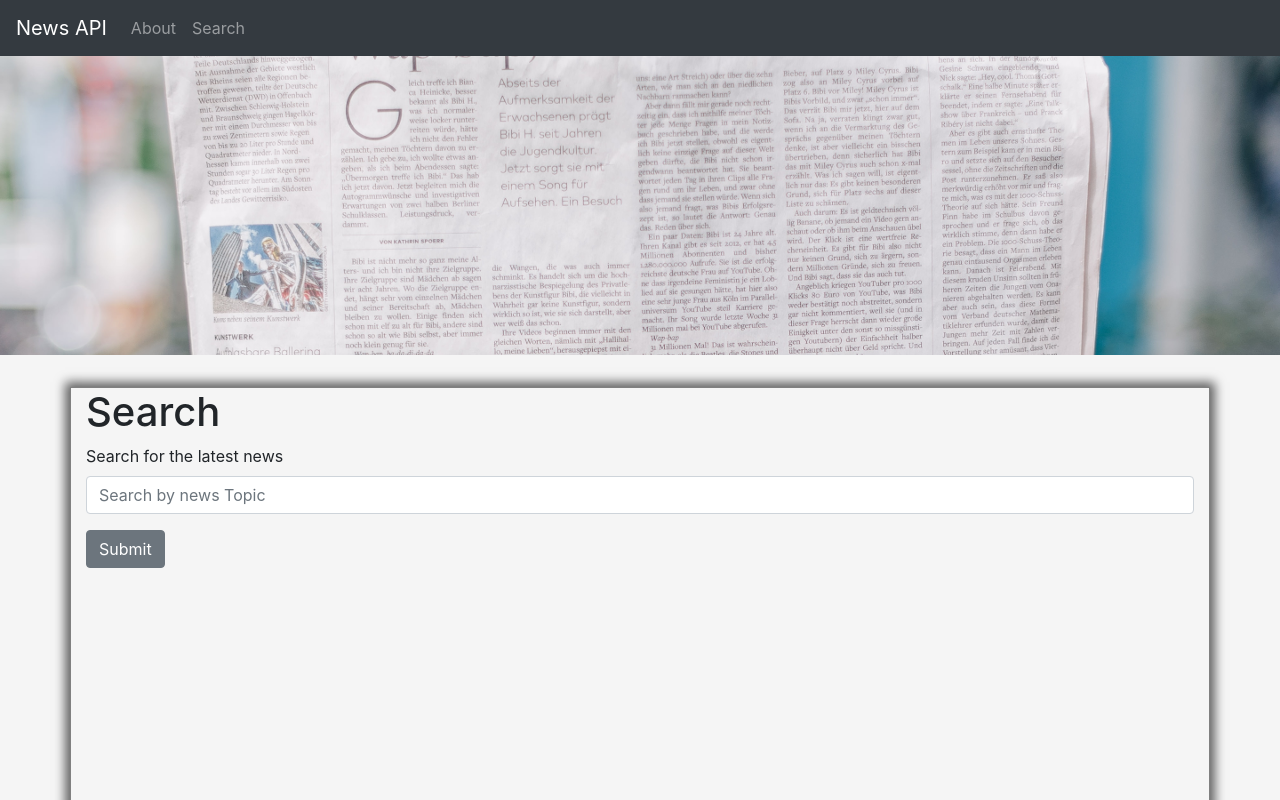
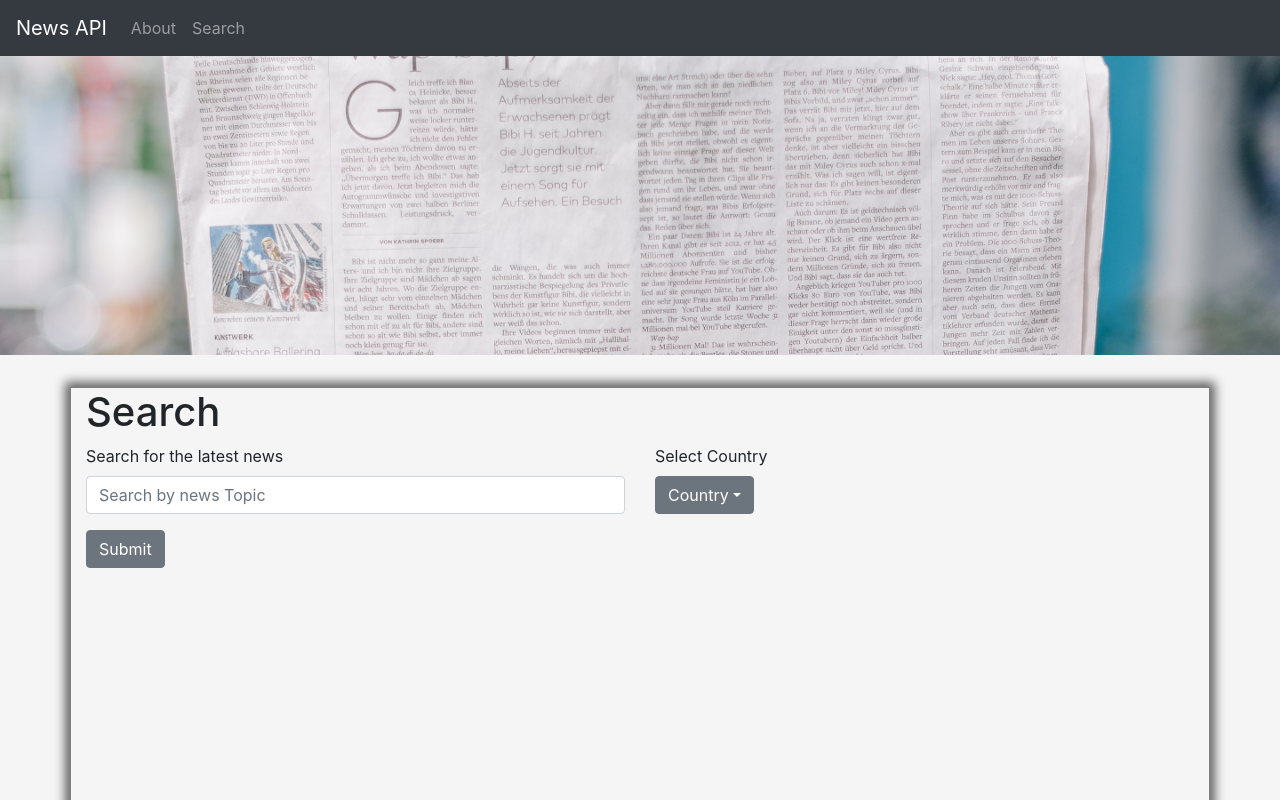
Before and after one commit to nevermindthelabel/news-api, a React (Create React App) app: page /search in a window 1280 px wide. Shown: the top 800 px of the page. Built offline with nearby package versions, Linux system fonts and the light colour scheme.

Commit message:
added dropdown with some countries to search from

```diff
--- a/src/Pages/Search.js
+++ b/src/Pages/Search.js
@@ -1,5 +1,5 @@
 import React, { useState } from 'react';
-import { Container, Row, Col } from 'reactstrap';
+import { Container, Row, Col, Dropdown, DropdownToggle, DropdownMenu, DropdownItem, Label } from 'reactstrap';
 import Form from '../components/Form';
 import API from '../util';
 import axios from 'axios';
@@ -9,17 +9,25 @@ import Image from '../images/banner.png';
 
 const Search = () => {
   const [searchTerm, setSearchTerm] = useState();
+  const [dropdownOpen, setDropdownOpen] = useState(false);
+  const [dropdownValue, setDropdownValue] = useState();
   const [articles, setArticles] = useState([]);
+
+  const toggle = () => setDropdownOpen(prevState => !prevState)
 
   const handleSubmit = e => {
     e.preventDefault();
     if (!searchTerm) return;
     setSearchTerm('');
-    axios.get(`https://newsapi.org/v2/top-headlines?country=us&category=${searchTerm}&apiKey=${API}`).then(data => setArticles(data.data.articles));
+    axios.get(`https://newsapi.org/v2/top-headlines?country=${dropdownValue}&category=${searchTerm}&apiKey=${API}`).then(data => setArticles(data.data.articles));
   }
 
   const handleChange = e => {
     setSearchTerm(e.target.value)
+  }
+
+  const handleDropdownClick = e => {
+    setDropdownValue(e.target.value)
   }
 
   return (
@@ -31,7 +39,34 @@ const Search = () => {
             <h1>Search</h1>
           </Col>
         </Row>
-        <Form handleSubmit={handleSubmit} handleChange={handleChange} />
+        <Row>
+          <Col md="6">
+            <Form handleSubmit={handleSubmit} handleChange={handleChange} />
+          </Col>
+          <Col md="6">
+            <Label>Select Country</Label>
+            <Dropdown isOpen={dropdownOpen} toggle={toggle}>
+              <DropdownToggle caret >
+                Country
+        </DropdownToggle>
+              <DropdownMenu>
+                <DropdownItem onClick={handleDropdownClick} value={'ae'}>United Arab Emirates</DropdownItem>
+                <DropdownItem onClick={handleDropdownClick} value={'au'}>Australia</DropdownItem>
+                <DropdownItem onClick={handleDropdownClick} value={'ca'}>Canada</DropdownItem>
+                <DropdownItem onClick={handleDropdownClick} value={'cn'}>China</DropdownItem>
+                <DropdownItem onClick={handleDropdownClick} value={'de'}>Germany</DropdownItem>
+                <DropdownItem onClick={handleDropdownClick} value={'fr'}>France</DropdownItem>
+                <DropdownItem onClick={handleDropdownClick} value={'gb'}>Great Britain</DropdownItem>
+                <DropdownItem onClick={handleDropdownClick} value={'hk'}>Hong Kong</DropdownItem>
+                <DropdownItem onClick={handleDropdownClick} value={'in'}>India</DropdownItem>
+                <DropdownItem onClick={handleDropdownClick} value={'il'}>Israel</DropdownItem>
+                <DropdownItem onClick={handleDropdownClick} value={'jp'}>Japan</DropdownItem>
+                <DropdownItem onClick={handleDropdownClick} value={'mx'}>Mexico</DropdownItem>
+                <DropdownItem onClick={handleDropdownClick} value={'us'}>United States</DropdownItem>
+              </DropdownMenu>
+            </Dropdown>
+          </Col>
+        </Row>
         <Row>
           {articles.map((article, index) =>
             <Card key={index} article={article} />)}
```
